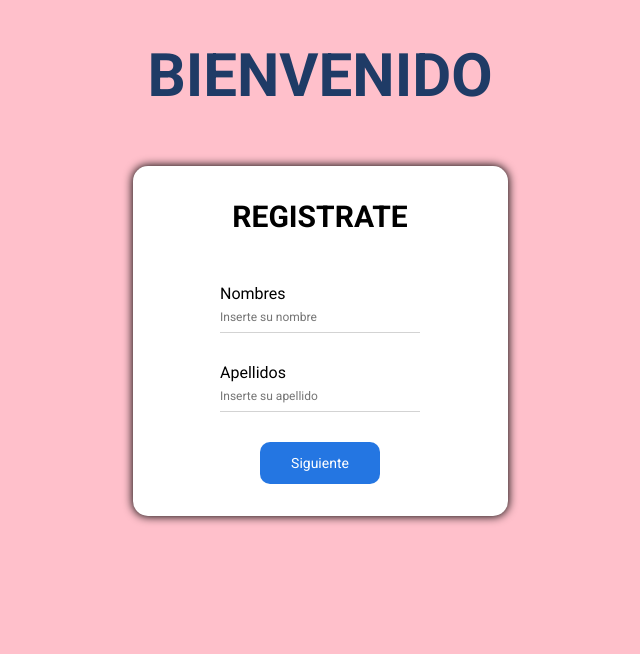
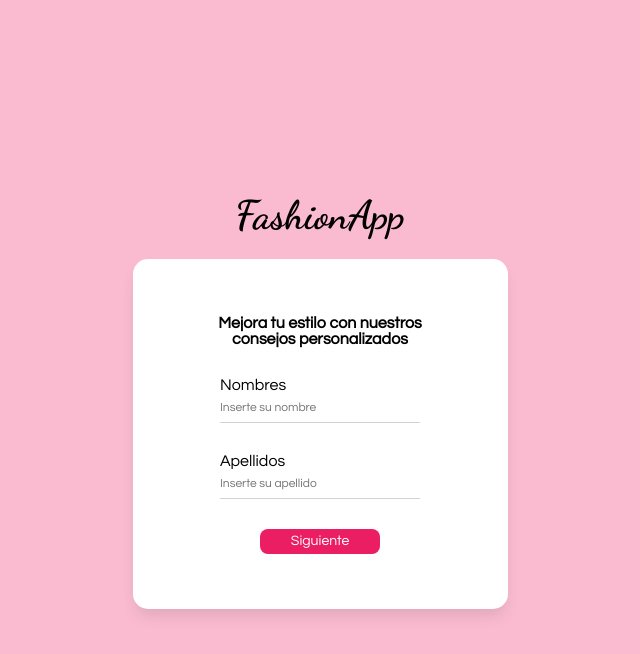
Before and after one commit to Jdavid1002/form-react, a React (Vite) app: page / in a window 1280 px wide. Shown: the top 654 px of the page, without its empty margins (320-960 px from the left). Built offline with nearby package versions, Linux system fonts and the light colour scheme.

Commit message:
upadte styles

```diff
--- a/src/App.css
+++ b/src/App.css
@@ -0,0 +1,14 @@
+.container-app{
+  width: 100%;
+  height: 100vh;
+  display: flex;
+  justify-content: center;
+  align-items: center;
+  flex-direction: column;
+  gap: 20px;
+}
+
+.title-app{
+  text-align: center;
+  font-size: 40px;
+}
--- a/src/App.jsx
+++ b/src/App.jsx
@@ -26,7 +26,7 @@ function App() {
           name : 'last_name'
         }
       ],
-      title : 'REGISTRATE',
+      title : 'Mejora tu estilo con nuestros consejos personalizados',
       hidePreviuos : true
     },
     {
@@ -47,7 +47,7 @@ function App() {
           name : 'age'
         }
       ],
-      title : 'REGISTRATE',
+      title : 'Danos tu opinión y crea tendencias únicas',
       hidePreviuos : false
     },
     {
@@ -68,7 +68,7 @@ function App() {
           name : 'last_name'
         }
       ],
-      title : 'REGISTRATE',
+      title : 'Diseños únicos para ti, siempre acertados',
       hidePreviuos : false
     },
     {
@@ -89,7 +89,7 @@ function App() {
           name : 'last_name'
         }
       ],
-      title : 'REGISTRATE',
+      title : 'Comparte tus ideas y marca la diferencia',
       hidePreviuos : false
     },
     {
@@ -110,7 +110,7 @@ function App() {
           name : 'last_name'
         }
       ],
-      title : 'REGISTRATE',
+      title : 'Tus comentarios nos inspiran a innovar',
       hidePreviuos : false
     }
   ]
@@ -120,7 +120,8 @@ function App() {
   }
 
   return (
-    <div>
+    <div className='container-app' >
+      <h1 className='title-app' > FashionApp </h1>
       {getStep() &&
         <Form
           title={getStep()?.title}
--- a/src/components/Form.css
+++ b/src/components/Form.css
@@ -4,7 +4,6 @@
   justify-content: center;
   align-items: center;
   flex-direction: column;
-  padding: 40px;
 }
 
 .welcome {
@@ -16,23 +15,23 @@
 .form {
   width: 375px;
   height: 350px;
-  margin-top: 55px;
   padding: 10px;
   display: flex;
   justify-content: center;
   align-items: center;
   flex-direction: column;
   border-radius: 15px;
-  box-shadow: 0 0 10px .5px;
+  box-shadow: 0px 10px 15px -3px rgba(0,0,0,0.1);
   gap: 30px;
   background: white;
 }
 
 .title {
   font-weight: bold;
-  font-size: 30px;
+  font-size: 16px;
   color: rgb(0, 0, 0);
-  padding-bottom: 20px;
+  text-align: center;
+  max-width: 70%;
 }
 
 input {
@@ -57,18 +56,23 @@ input:focus {
 
 button {
   border: none;
-  background-color: rgba(21, 109, 224, 0.932);
+  background-color: #EB1E63;
   color: white;
   width: 15vh;
-  height: 3em;
-  border-radius: 10px;
+  height: 25px;
+  border-radius: 8px;
   cursor: pointer;
   font-size: 14px;
 }
 
 button:hover {
-  background-color: rgba(10, 80, 172, 0.932);
+  background-color: #a41746;
   box-shadow: 0 0 5px 2px;
+}
+
+.button-previuos{
+  background-color: #0c0b0b ;
+  color: white ;
 }
 
 .div-buttons {
--- a/src/components/Form.jsx
+++ b/src/components/Form.jsx
@@ -47,7 +47,6 @@ const Form = ({ title, HandleNextFunction, inputs, HandlePreviuosFunction, hideP
 
   return (
     <div className='page'>
-      <h2 className='welcome'>BIENVENIDO</h2>
       <form onSubmit={formik.handleSubmit} className='form'>
         <h2 className='title'> {title} </h2>
 
@@ -72,9 +71,13 @@ const Form = ({ title, HandleNextFunction, inputs, HandlePreviuosFunction, hideP
 
         <div className='div-buttons'>
           {hidePreviuos ? null :
-            <button type="button" onClick={() => HandlePreviuosFunction()} >Anterior</button>
+            <button className='button-previuos' type="button" onClick={() => HandlePreviuosFunction()} >
+              <p> Anterior </p>
+            </button>
           }
-          <button type="submit"> Siguiente </button>
+          <button type="submit">
+            <p> Siguiente </p>
+          </button>
         </div>
       </form>
     </div>
--- a/src/index.css
+++ b/src/index.css
@@ -1,12 +1,18 @@
-@import url('https://fonts.googleapis.com/css2?family=Roboto:wght@300;400;700&display=swap');
+@import url('https://fonts.googleapis.com/css2?family=Questrial:wght@300;400;700&display=swap');
+@import url('https://fonts.googleapis.com/css2?family=Dancing Script:wght@300;400;700&display=swap');
+
 
 * {
-    font-family: 'Roboto', sans-serif;
+    font-family: 'Questrial', sans-serif;
     margin: 0;
     padding: 0;
     box-sizing: border-box;
   }
 
 body {
-    background: pink;
+    background: #FABBD0;
 }
+
+h1 {
+  font-family: 'Dancing Script', sans-serif;
+}
```
